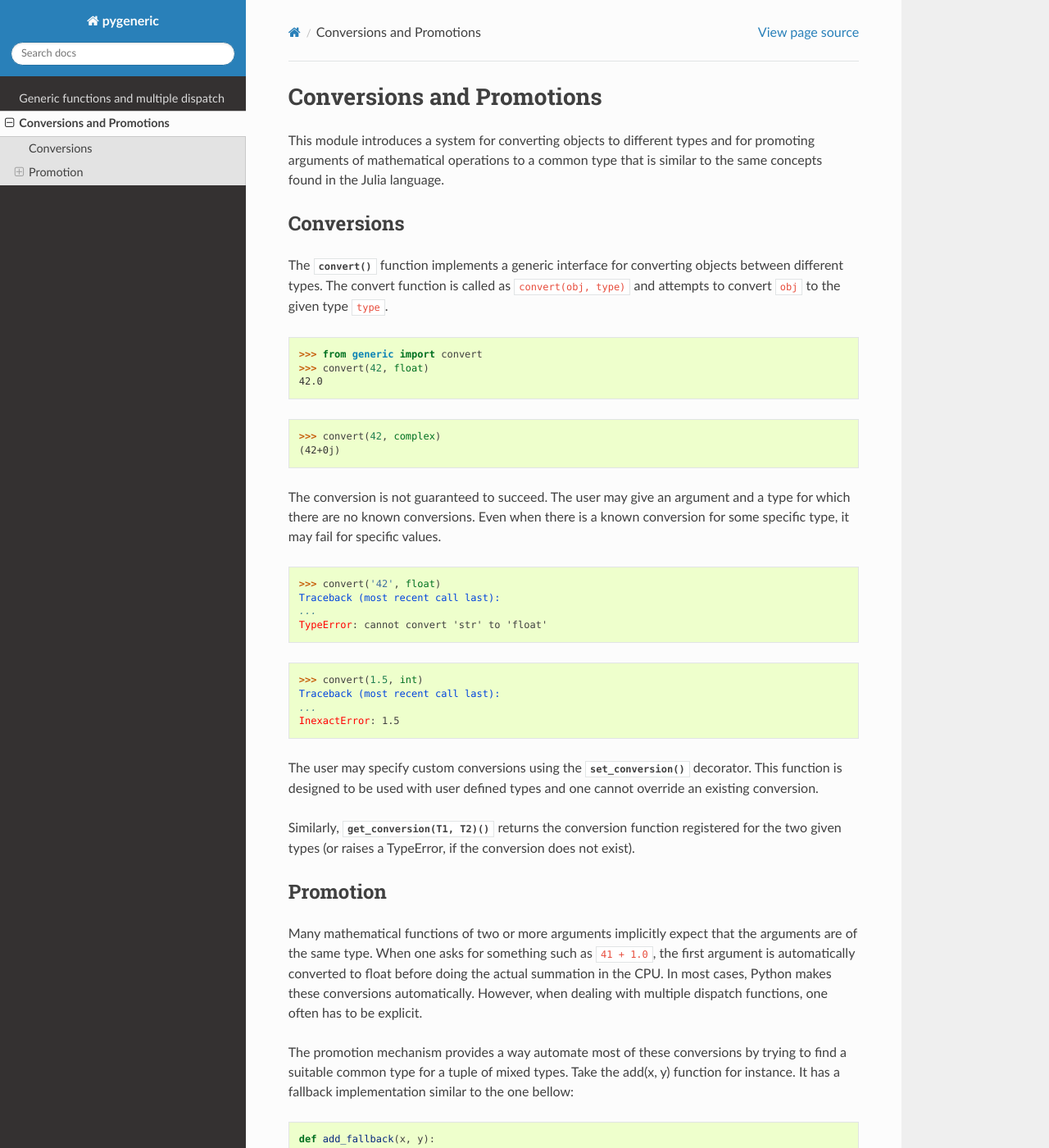
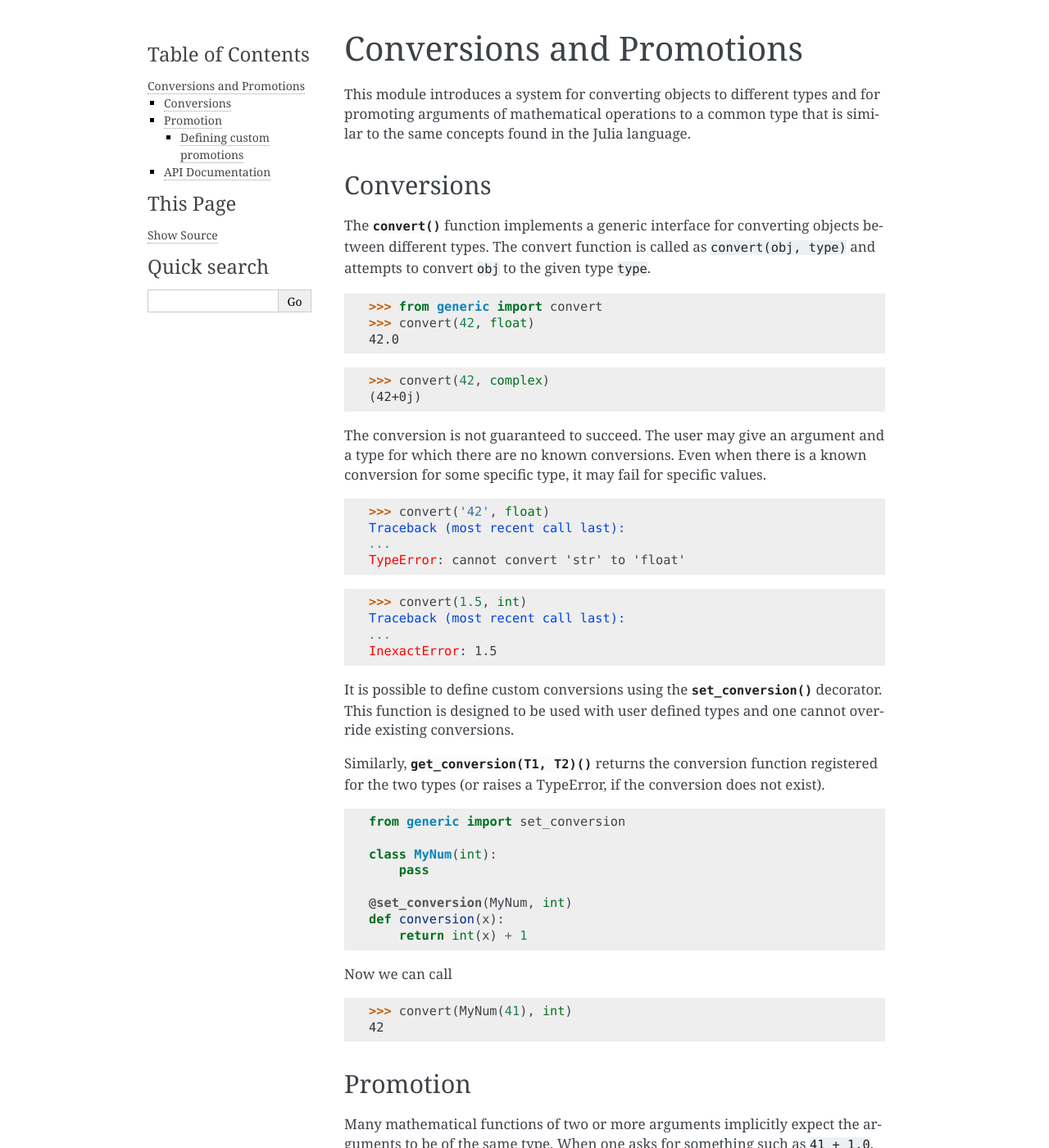
Before and after one commit to fabiommendes/pygeneric, a Sphinx documentation site: the page built from doc/source/conversion.rst, in a window 1280 px wide and 1400 px high. Shown: the whole window at 82% size. Built offline with Sphinx 7.4.7, drawn with Linux system fonts in a browser that asks for light colours; pages that are not in the unit, such as notebooks, are missing from menus; the version number could not be read and is left out; some of the changed text lies outside the part shown.

Commit message:
fixed some errors in documentation

```diff
--- a/doc/source/conf.py
+++ b/doc/source/conf.py
@@ -97,9 +97,9 @@
 
 # The theme to use for HTML and HTML Help pages.  See the documentation for
 # a list of builtin themes.
-#html_theme = 'alabaster'
+html_theme = 'alabaster'
 #html_theme = 'classic'
-html_theme = 'sphinx_rtd_theme'
+# html_theme = 'sphinx_rtd_theme'
 #html_theme = 'sphinxdoc'
 #html_theme = 'pyramid'
 
--- /dev/null
+++ b/doc/source/containers.rst
@@ -0,0 +1 @@
+sdfsd
--- a/doc/source/conversion.rst
+++ b/doc/source/conversion.rst
@@ -15,51 +15,72 @@
 ``convert(obj, type)`` and attempts to convert ``obj`` to the given type
 ``type``.
 
-    >>> from generic import convert
-    >>> convert(42, float)
-    42.0
 
-    >>> convert(42, complex)
-    (42+0j)
+>>> from generic import convert
+>>> convert(42, float)
+42.0
+
+>>> convert(42, complex)
+(42+0j)
+
 
 The conversion is not guaranteed to succeed. The user may give an argument and
 a type for which there are no known conversions. Even when there is a known
 conversion for some specific type, it may fail for specific values.
 
-    >>> convert('42', float)
-    Traceback (most recent call last):
-    ...
-    TypeError: cannot convert 'str' to 'float'
 
-    >>> convert(1.5, int)                   # doctest: +IGNORE_EXCEPTION_DETAIL
-    Traceback (most recent call last):
-    ...
-    InexactError: 1.5
+>>> convert('42', float)
+Traceback (most recent call last):
+...
+TypeError: cannot convert 'str' to 'float'
+
+>>> convert(1.5, int)                   # doctest: +IGNORE_EXCEPTION_DETAIL
+Traceback (most recent call last):
+...
+InexactError: 1.5
 
 
-The user may specify custom conversions using the :func:`set_conversion`
+It is possible to define custom conversions using the :func:`set_conversion`
 decorator. This function is designed to be used with user defined types and one
-cannot override an existing conversion.
+cannot override existing conversions.
 
 Similarly, :func:`get_conversion(T1, T2)` returns the conversion function
-registered for the two given types (or raises a TypeError, if the conversion
+registered for the two types (or raises a TypeError, if the conversion
 does not exist).
+
+.. code-block:: python
+
+    from generic import set_conversion
+
+    class MyNum(int):
+        pass
+
+    @set_conversion(MyNum, int)
+    def conversion(x):
+        return int(x) + 1
+
+Now we can call
+
+>>> convert(MyNum(41), int)
+42
 
 
 Promotion
 =========
 
-Many mathematical functions of two or more arguments implicitly expect that the
-arguments are of the same type. When one asks for something such as ``41 +
-1.0``, the first argument is automatically converted to float before doing the
-actual summation in the CPU. In most cases, Python makes these conversions
+Many mathematical functions of two or more arguments implicitly expect the
+arguments to be  of the same type. When one asks for something such as ``41 +
+1.0``, the first argument is converted to float before doing the actual
+summation in the CPU. In most cases, Python makes these conversions
 automatically. However, when dealing with multiple dispatch functions, one often
-has to be explicit.
+has to be more explicit.
 
 The promotion mechanism provides a way automate most of these conversions by
 trying to find a suitable common type for a tuple of mixed types. Take the
-add(x, y) function for instance. It has a fallback implementation similar to
-the one bellow::
+add(x, y) function, for instance. It has a fallback implementation similar to
+the one bellow:
+
+.. code-block:: python
 
     def add_fallback(x, y):
         return add(*promote(x, y))
@@ -69,8 +90,8 @@
 an infinite recursion when the fallback does not exist.
 
 The rationale behind type promotions is that two numeric types should always
-try to promote to a common type that is able to represent most of the values
-from both types. This may happen only "optimistically/approximately" such as in
+try to promote to a common type that is able to represent most values from both
+types. This may happen only "optimistically/approximately" such as in
 the case of int to float conversions or promotions of integer types with
 different bit widths.
 
@@ -94,20 +115,30 @@
 simple promotions in which arguments of types T1 and T2 are simply converted
 to type T3. A simple example is
 
-    >>> set_promotion_rule(float, int, float)                  # doctest: +SKIP
 
-Notice that the reciprocal (int, float) --> float does not need to be
-explicitly defined.
+>>> set_promotion_rule(float, int, float)                       # doctest: +SKIP
+
+
+Notice that the reciprocal (int, float) --> float is automatically defined.
 
 The :func:`set_promotion` may be required for more complicated promotions which
 involves operations other than simple conversions. The previous rule could be
 re-written as
 
-    >>> @set_promotion(float, int, outtype=float)              # doctest: +SKIP
-    ... def promote_float_int(x, y):
-    ...     # do something complicated
-    ...     return x, float(y)
+
+>>> @set_promotion(float, int, restype=float)                   # doctest: +SKIP
+... def promote_float_int(x, y):
+...     # do something complicated
+...     return x, float(y)
+
 
 Here we can assume that the argument types will appear in the given order and
 the promotion mechanism automatically creates the function with swapped
 arguments.
+
+
+API Documentation
+=================
+
+.. automodule:: generic.conversion
+:members:
--- a/doc/source/generic.rst
+++ b/doc/source/generic.rst
@@ -8,6 +8,7 @@
 :class:`Generic` class.
 
 .. code-block:: python
+
     from generic import generic
 
     @generic
@@ -19,6 +20,7 @@
 decorators:
 
 .. code-block:: python
+
     from collections import Sequence
     from numbers import Number
 
@@ -57,19 +59,25 @@
 
 One can access keys, iterate, and do most operations that are possible with a
 regular dictionary. This includes setting items as a (not encouraged)
-alternative to overloading::
+alternative to overloading:
+
+.. code-block:: python
 
     def func_str(x, y):
         print('Got two strings: %r and %r' % (x, y))
     func[str, str] = func_str
 
+
 An useful idiom is to use indexing to call a generic implementation from a more
-specialized one::
+specialized one:
+
+.. code-block:: python
 
     @func.overload
     def func(x: float, y:float):
         func[Number, Number](x, y)
         print('But beware floats are not associative')
+
 
 It can also be used to inspect the generic function for the number and types
 of methods implemented.
@@ -78,17 +86,22 @@
 Factory functions
 =================
 
-Generic functions accept factory methods to be defined: instead of providing an
-implementation for a specific set of argument types, a factory method produces
-a factory that create such implementations when called. Factory functions can
-also skip certain type combinations and delegate them to a less specialized
-implementation.
+Generic functions can create methods on-the-fly using factory functions:
+instead of providing an implementation for a specific set of argument types,
+a factory method is a function that return other functions when called.
 
-We define a factory method by using the ``factory=True`` attribute of the
-``@func.register`` decorator::
+This is acomplished using the ``factory=True`` attribute of the
+``@func.register`` decorator:
+
+.. code-block:: python
+
+    from collections import Mapping
 
     @func.register(Mapping, Mapping, factory=True)
     def factory(T1, T2):
+        # This function will return the implementation for types T1 and T2.
+        # If it return NotImplemented, the next method in the dispatch priority
+        # list will be chosen.
         if T1 is T2 and T1 is dict:
             return NotImplemented
         elif T1 is T2:
@@ -100,6 +113,7 @@
                 print('Got two mappings of different types')
             return implementation2
 
+
 The factory above produces 3 different functions depending on the types of input
 arguments. If both objects are instances of ``dict``, it returns
 ``NotImplementedError``, which tells the dispatcher to pick the next
@@ -110,18 +124,23 @@
 func(dict, dict)) without conflicts.
 
 Factory functions are useful to emulate what in other languages can be
-accomplished with type parametrization. In Julia, for instance, it is possible
-to define complex dispatch in parametric types such as::
+accomplished with parametrization on function definitions. In Julia, for
+instance, it is possible to define complex dispatch such as:
+
+.. code-block:: julia
 
     function func{T<:Number}(L::Array{T}, x::T)
         println("Got a sequence of numbers and an extra element")
     end
 
-In Julia, this rule is only used if L is an array of numbers of type T and
+
+This rule is only used if L is an array of numbers of type T and
 x is of the same type. If ``L = [1, 2, 3]`` and ``x = 1.0``, the method will not
 be used. This kind of behavior is very difficult to support using Python's
-(comparatively limited) type system. Factory functions can implement a similar
-functionality albeit not as elegantly::
+comparatively limited type system. Factory functions can implement a similar
+functionality albeit not as elegantly:
+
+.. code-block:: python
 
     from generic.parametric import parameters, List
 
@@ -132,6 +151,7 @@
                 print('Got a sequence of numbers and an extra element')
         else:
             return NotImplemented
+
 
 In the above example, we are using the List type defined in ``generic.parametric``.
 It consists in a parametric type representing a list of objects with uniform
@@ -152,7 +172,8 @@
 always yield the same results, there is no guarantee. To cite the PEP:
 
 .. quote::
-Like all other things in Python, these promises are in the nature of a
+
+    Like all other things in Python, these promises are in the nature of a
     gentlemen's agreement, which in this case means that while the language
     does enforce some of the promises made in the ABC, it is up to the
     implementer of the concrete class to insure that the remaining ones are
@@ -162,11 +183,15 @@
 However, we don't know what to make of ``issubclass(int, Prime)``: some integers
 are primes, and some are not. Pygeneric cannot understand this.
 
+.. ignore-next-block
+.. code-block:: python
+
     @func.overload
     def func(x: Prime, y: Prime):
         print('Got two primes!')
 
     func(2, 3)  # we don't know what to do!
+
 
 If we interpret the ``issubclass(A, B)`` relation as true iff all instances of
 A are instances of B, then it is safe to say that ``issubclass(int, Prime) == False``.
```
Also changed, not shown: README.rst (+10 -5 lines), .travis.yml, 5 other files.
